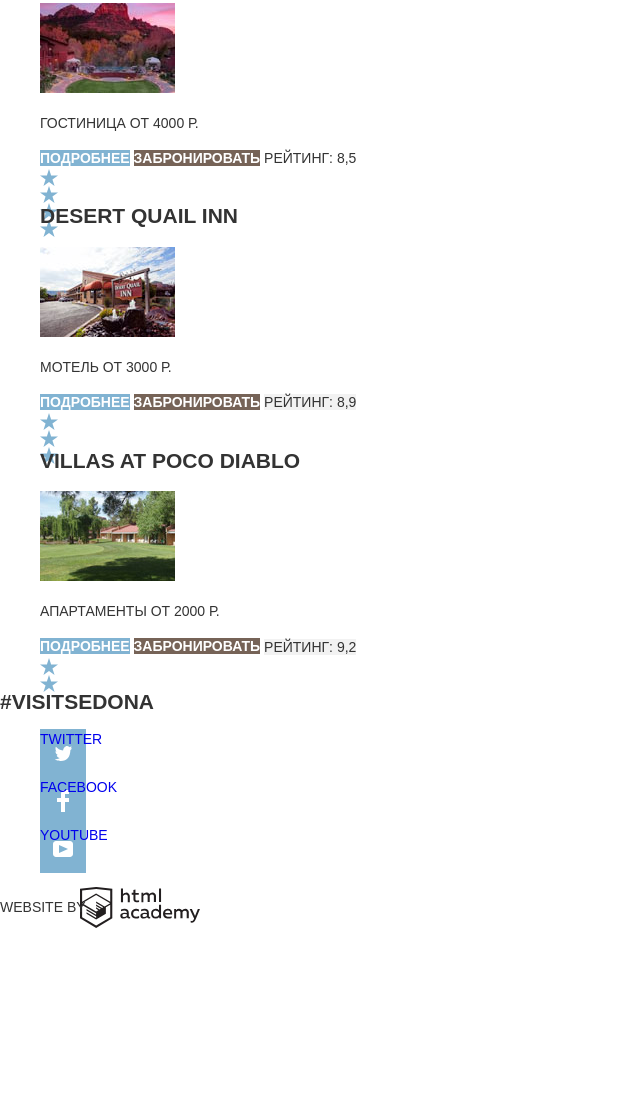
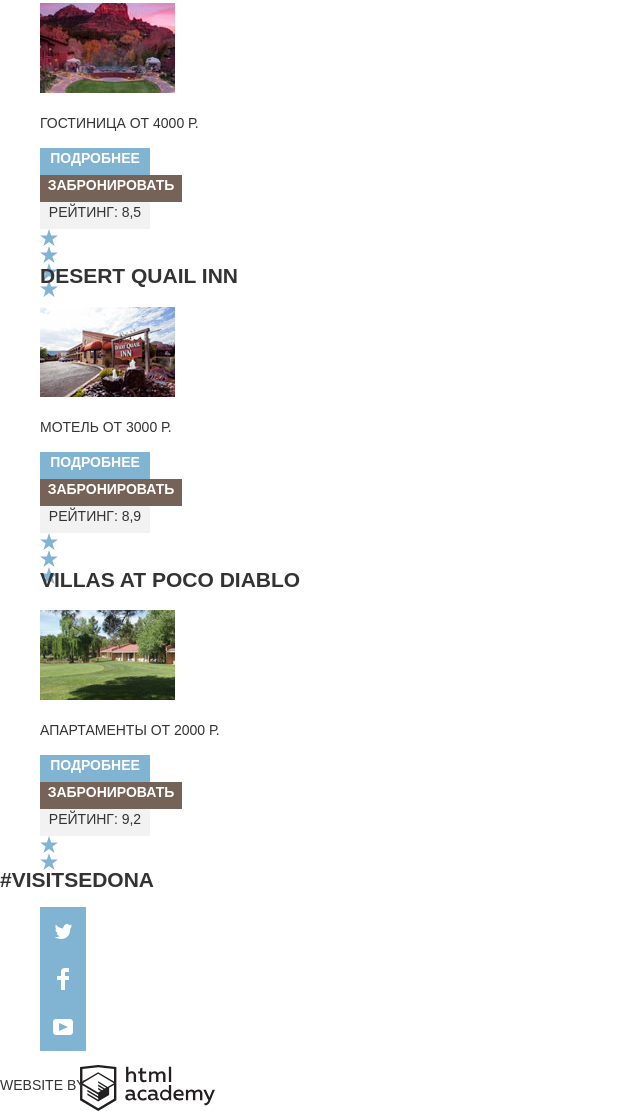
Before and after one commit to earthrobot/317955-sedona, a plain HTML site: page catalog.html in a window 1280 px wide. Shown: the part 679-1790 px from the top of the page, without its empty margins (0-640 px from the left). Before the commit the page ends 1607 px from the top, so only its background shows below. Drawn offline with Linux system fonts and the light colour scheme.

Commit message:
Правки к базовой стилизации

```diff
--- a/catalog.html
+++ b/catalog.html
@@ -96,7 +96,7 @@
           </p>
           <a href="/details" class="catalog-items__link catalog-items__link--light">Подробнее</a>
           <a href="/booking" class="catalog-items__link catalog-items__link--dark">Забронировать</a>
-          <span class="">Рейтинг: 8,5</span>
+          <div class="catalog-items__rating">Рейтинг: 8,5</div>
           <div class="catalog-items__stars">
           <div class="catalog-items__star"></div>
           <div class="catalog-items__star"></div>
@@ -113,7 +113,7 @@
           </p>
           <a href="/details" class="catalog-items__link catalog-items__link--light">Подробнее</a>
           <a href="/booking" class="catalog-items__link catalog-items__link--dark">Забронировать</a>
-          <span class="catalog-items__rating">Рейтинг: 8,9</span>
+          <div class="catalog-items__rating">Рейтинг: 8,9</div>
           <div class="catalog-items__stars">
           <div class="catalog-items__star"></div>
           <div class="catalog-items__star"></div>
@@ -129,7 +129,7 @@
             </p>
             <a href="/details" class="catalog-items__link catalog-items__link--light">Подробнее</a>
             <a href="/booking" class="catalog-items__link catalog-items__link--dark">Забронировать</a>
-            <span class="catalog-items__rating">Рейтинг: 9,2</span>
+            <div class="catalog-items__rating">Рейтинг: 9,2</div>
             <div class="catalog-items__stars">
             <div class="catalog-items__star"></div>
             <div class="catalog-items__star"></div>
--- a/css/style.css
+++ b/css/style.css
@@ -8,6 +8,21 @@ body {
     color: #333333;
     text-transform: uppercase;
     background-color: #ffffff;
+}
+
+img {
+    max-width: 100%;
+    height: auto;
+}
+
+html {
+    -webkit-box-sizing: border-box;
+    box-sizing: border-box;
+}
+
+*, *::before, *::after {
+    -webkit-box-sizing: inherit;
+    box-sizing: inherit;
 }
 
 a {
@@ -258,18 +273,21 @@ fieldset {
     background-image: url("../img/logo-htmlacademy.svg");
     background-position: 80px 0;
     background-repeat: no-repeat;
-    background-size: content;
+    background-size: contain;
     line-height: 41px;
+    cursor: pointer;
  }
 
- .footer__coptright a {
-     color: transparent;
+ .footer__coptright a,
+ .footer-social__listing a {
+    font-size: 0;
  }
 
  .footer-social__listing {
      width: 46px;
      height: 48px;
      background-color: #81b3d2;
+     cursor: pointer;
  }
 
  .footer-social__listing:hover {
@@ -352,7 +370,16 @@ fieldset {
     text-decoration-color: #81b3d2;
  }
 
- .catalog-sort__listing.catalog-sort__listing--active a {
+ .catalog-sort__listing a:hover {
+    color: #81b3d2;
+ }
+
+ .catalog-sort__listing a:active {
+    color: #000000;
+    text-decoration-line: none;
+ }
+
+ .catalog-sort__listing--active a {
     color: #81b3d2;
     text-decoration-line: none;
  }
@@ -376,6 +403,8 @@ fieldset {
     height: 27px;
     font-weight: bold;
     color: #ffffff;
+    display: block;
+    text-align: center;
 }
 
 .catalog-items__link--light {
```
Also changed, not shown: index.html (+3 -5 lines).
